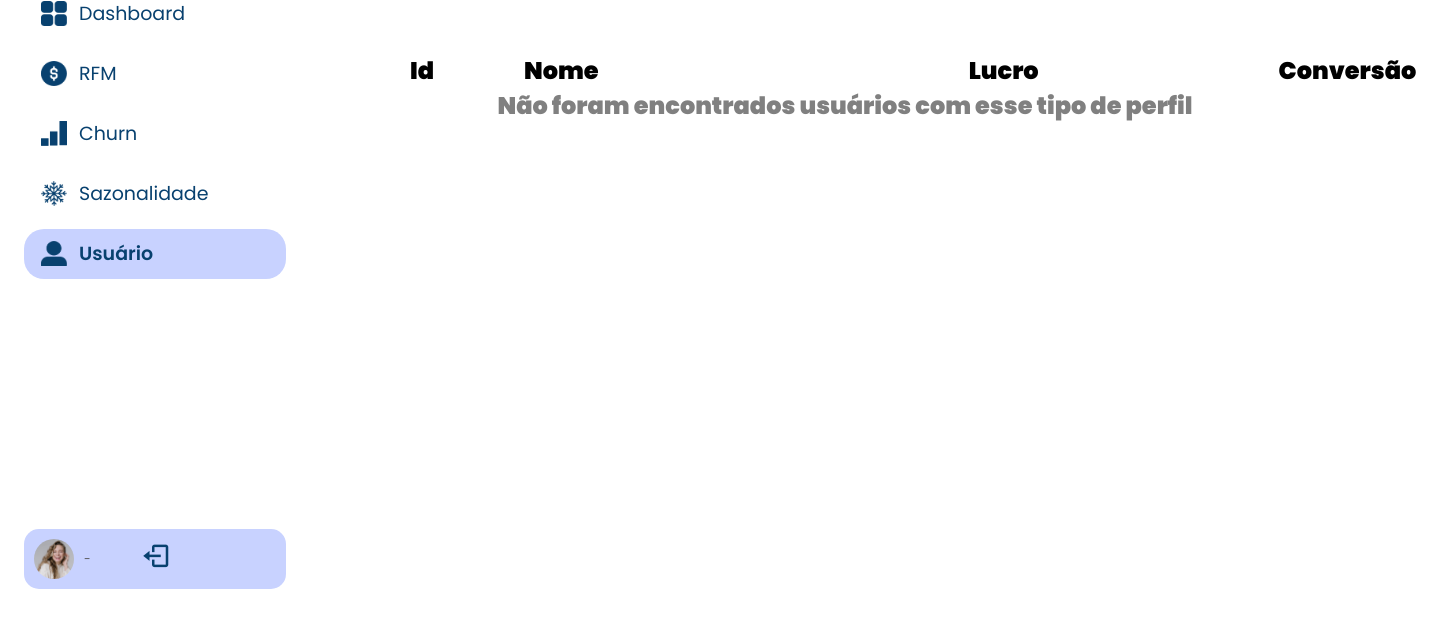
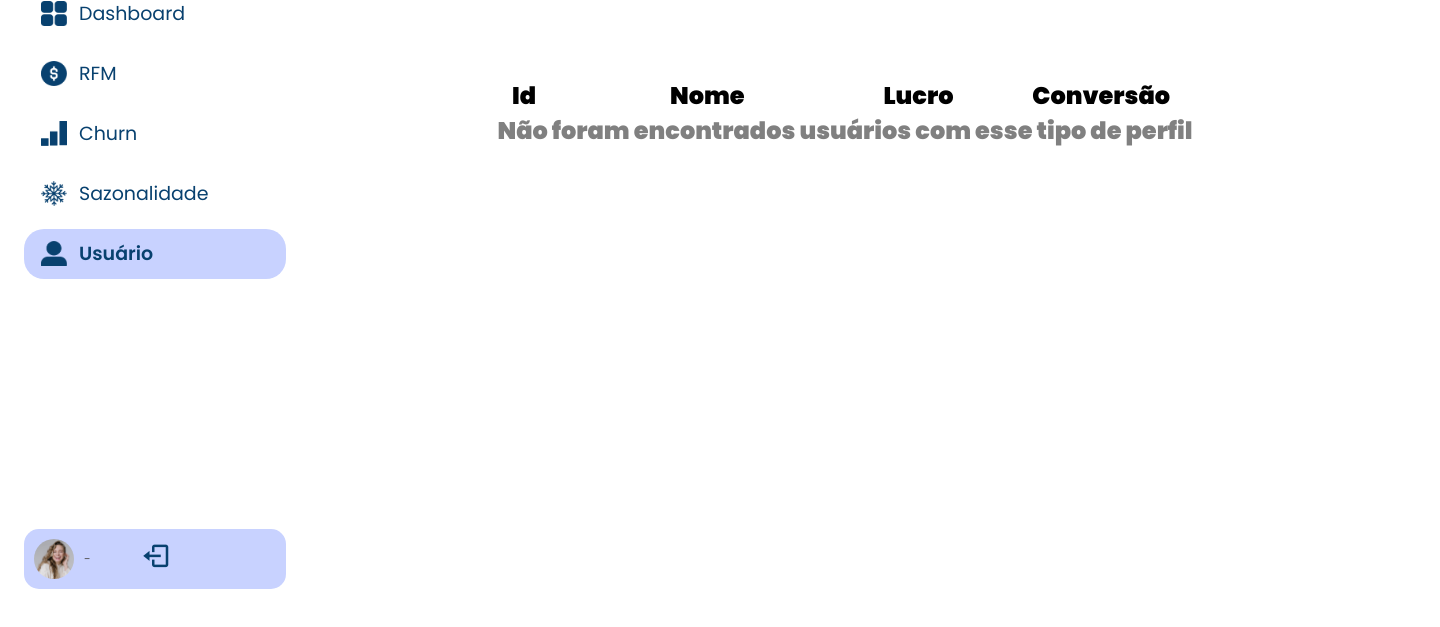
Before and after one commit to hribes/projeto_inlytics, a Flask app: page /usuario in a window 1440 px wide. Shown: the part 173-800 px from the top of the page. Run offline with Flask 3, Linux system fonts and the light colour scheme; the visitor is signed in with stand-in values (Sample User, id 1); data that the repository does not hold is empty.

Commit message:
Atualizando o usuário

```diff
--- a/Routes/api.py
+++ b/Routes/api.py
@@ -1,7 +1,7 @@
 from flask import Blueprint, render_template, request, redirect, url_for, jsonify
 from flask_login import login_required, login_user, logout_user
 from Database.Queries.cliente import list_all_clients,clients_increase, qnt_all_clients
-from Database.Queries.vendas_produto import show_highlight_products, monthly_sales_data  , monthly_sales_volume, qnt_products_month
+from Database.Queries.vendas_produto import show_highlight_products, monthly_sales_data, monthly_sales_volume, qnt_products_month
 from Database.Queries.usuario import get_user_info, get_all_customers,search_user_profile
 from Database.Queries.empresa import company_data
 from Database.Queries.login import find_by_email_password, User, load_user
@@ -71,6 +71,7 @@ def dashboard():
     empresa = company_data()
     dados_faturamento = monthly_sales_data()
     qnt_produtos = qnt_products_month()
+    vendas_volume = monthly_sales_volume()
 
     if ((clientes_totais - clientes_novos) == 0):
         porcentagem_clientes_novos = 100
@@ -84,13 +85,19 @@ def dashboard():
     nome_usuario=nome_usuario,
     setor_usuario=setor_usuario,
     empresa=empresa,
-    dados_faturamento=dados_faturamento, qnt_produtos=qnt_produtos)
+    dados_faturamento=dados_faturamento, qnt_produtos=qnt_produtos, vendas_volume=vendas_volume)
     #return str([clientes[0], customers,clientes_totais, porcentagem_clientes_novos ])
 
 @home.route("/api/faturamento_mensal")
 def faturamento_mensal():
     dados = monthly_sales_data()
     return jsonify(dados)
+
+@home.route("/api/produtos_vendidos")
+def volumes_vendas_mensal():
+    grafico_volume = monthly_sales_volume()
+    return jsonify(grafico_volume)
+
 
 
 @home.route("/churn")
@@ -141,9 +148,3 @@ def usuario():
 
 
     return render_template("usuario.html", nome_usuario=nome_usuario, setor_usuario=setor_usuario, clientes = clientes, empresa=empresa)
-
-@home.route("/teste")
-def grafico():
-    grafico_volume = monthly_sales_volume()
-    grafico_faturamento = monthly_sales_data()
-    return [grafico_volume, grafico_faturamento]
--- a/Static/CSS/clientes.css
+++ b/Static/CSS/clientes.css
@@ -324,6 +324,9 @@ header .image-text .header-text {
 .titulos-tabela{
     display: flex;
     margin-top: 40px;
+    justify-content: space-between;
+    padding: 25px 170px 0 162px;
+    position: sticky;
 }
 
 .titulos-tabela h3{
@@ -340,6 +343,7 @@ header .image-text .header-text {
     border-radius: 15px;
     padding-bottom: 15px;
     color: #0e0132;
+    position: sticky;
     }
 
 .conteudo {
@@ -347,10 +351,11 @@ header .image-text .header-text {
     overflow: hidden;
     transition: max-height 0.4s ease;
     margin-top: 10px;
+    padding: 0 100px;
     }
 
     .div-clique.ativo {
-      background-color: #c8d2ff;
+    background-color: #c8d2ff;
     }
     .div-clique.ativo .conteudo {
       max-height: 700px; /* o suficiente para mostrar o conteúdo */
@@ -373,11 +378,11 @@ header .image-text .header-text {
 
 .coluna h2{
     font-size: 14pt;
-    font-weight: 800;
+    font-weight: 600;
 }
 .coluna h3{
     font-size: 11pt;
-    font-weight: 600;
+    font-weight: 400;
     margin-top: -30px;
 }
 
@@ -385,8 +390,11 @@ header .image-text .header-text {
     display: flex;
     flex-direction: row;
     align-items: center;
-    padding-top: 25px;
+    padding: 25px 215px 0 170px;
     font-family: 'Poppins', sans-serif;
+    justify-content: space-between;
+    position: sticky;
+
 }
 
 
@@ -394,36 +402,10 @@ header .image-text .header-text {
     font-weight: 400;
     font-size: 14pt;
 }
-.usuario-informacoes h4.id{
-    margin-left: 50px;
+
+.titulos-tabela .nome{
+    margin-left: 55px;
 }
-.titulos-tabela h3.id{
+.titulos-tabela .lucro{
     margin-left: 60px;
 }
-
-.usuario-informacoes h4.nome{
-    margin-left: 80px;
-}
-
-.titulos-tabela h3.nome{
-    margin-left: 90px;
-}
-
-.usuario-informacoes h4.lucro{
-    margin-left: 190px;
-}
-
-.titulos-tabela h3.lucro{
-    margin-left: 370px;
-}
-
-.usuario-informacoes h4.conversao{
-    margin-left: 280px;
-    font-weight: 600;
-    font-size: 16pt;
-
-}
-
-.titulos-tabela h3.conversao{
-    margin-left: 240px;
-}
--- a/Static/JS/grafico_dashboard.js
+++ b/Static/JS/grafico_dashboard.js
@@ -98,3 +98,6 @@ document.addEventListener("DOMContentLoaded", () => {
       console.error("Erro ao carregar os dados:", error);
     });
 });
+
+
+// GRAFICO DE VENDAS MENSAL
--- a/Templates/dashboard.html
+++ b/Templates/dashboard.html
@@ -148,6 +148,7 @@
                 </div>
                 <div class="produtos-mais-vendidos">
                     <h1>Produtos mais Vendidos</h1>
+                    <canvas id="graficoVendasMensais"></canvas>
                 </div>
             </div>
         </section>
--- a/Templates/index.html
+++ b/Templates/index.html
@@ -22,7 +22,7 @@
                 <ul class="dynamic-txts">
                     <li><spam>Churn</spam></li>
                     <li><spam>Dashboard</spam></li>
-                    <li><spam>Sazionalidade</spam></li>
+                    <li><spam>Sazonalidade</spam></li>
                     <li><spam>RFM</spam></li>
                 </ul>
             </div>
```
Also changed, not shown: Database/Queries/vendas_produto.py (+16 -3 lines).
